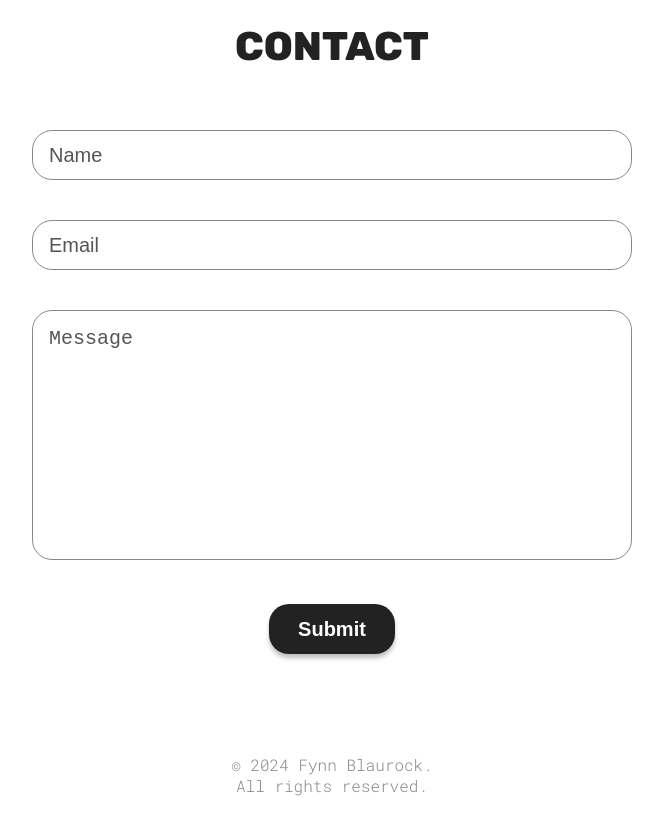
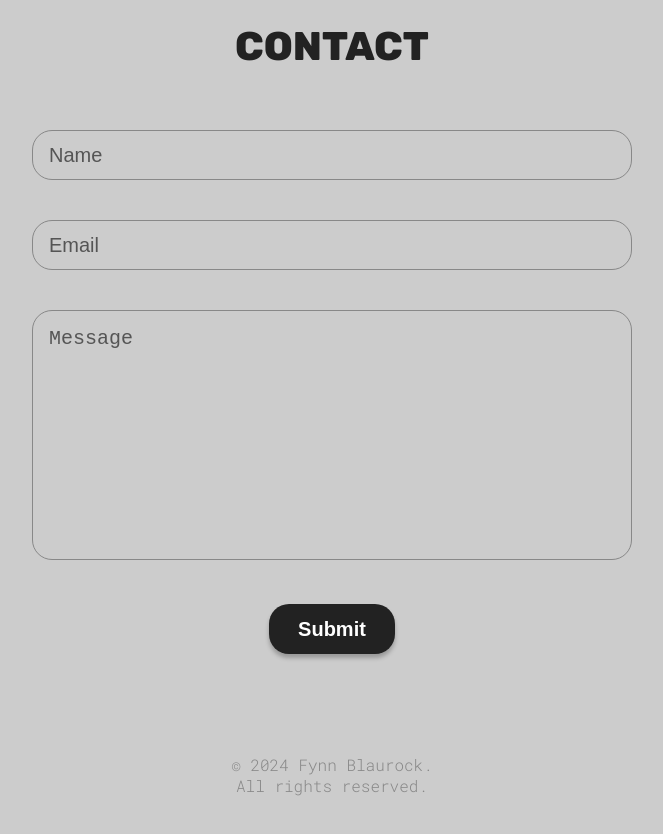
Before and after one commit to fnnbl/PortfolioFBL, a React (Vite) app: page / in a window 1280 px wide. Shown: the part 2080-2914 px from the top of the page, without its empty margins (308-971 px from the left). Built offline with nearby package versions, Linux system fonts and the light colour scheme.

Commit message:
style(theme): update light mode background color to #cccccc

```diff
--- a/src/App.css
+++ b/src/App.css
@@ -1,5 +1,5 @@
 :root {
-  --background-color: #fff;
+  --background-color: #cccccc;
   --btn-color: #222;
   --btn-text-color: #fff;
   --project-card-bg: #ffffff00;
```
